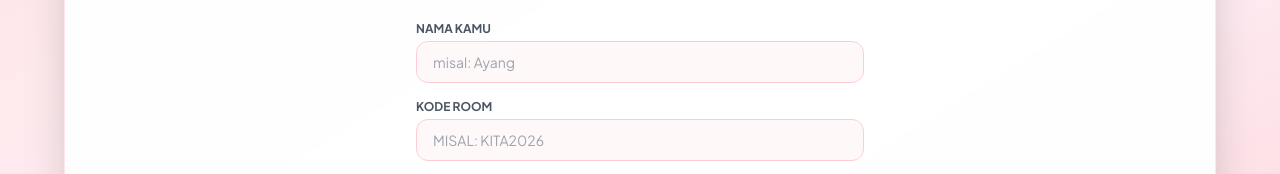
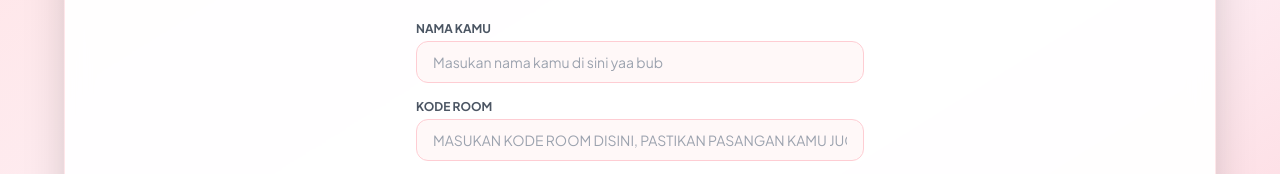
Before and after one commit to TheSploit/heartsync-tod, a website: page public/index.html in a window 1280 px wide. Shown: the part 198-372 px from the top of the page. Drawn offline with nearby package versions, Linux system fonts and the light colour scheme.

Commit message:
Update index.html

```diff
--- a/public/index.html
+++ b/public/index.html
@@ -32,13 +32,13 @@
     <div id="login-sec" class="space-y-4 my-2 max-w-md mx-auto">
       <div>
         <label class="block text-xs font-bold text-gray-600 mb-1">NAMA KAMU</label>
-        <input type="text" id="username" placeholder="misal: Ayang"
+        <input type="text" id="username" placeholder="Masukan nama kamu di sini yaa bub"
           class="w-full px-4 py-2.5 rounded-xl bg-rose-50/50 border border-rose-200 text-gray-700 focus:outline-none focus:ring-2 focus:ring-rose-400 text-sm">
       </div>
 
       <div>
         <label class="block text-xs font-bold text-gray-600 mb-1">KODE ROOM</label>
-        <input type="text" id="room-id" placeholder="misal: KITA2026"
+        <input type="text" id="room-id" placeholder="Masukan kode room disini, pastikan pasangan kamu juga masukkin kode yang sama"
           class="w-full px-4 py-2.5 rounded-xl bg-rose-50/50 border border-rose-200 text-gray-700 focus:outline-none focus:ring-2 focus:ring-rose-400 uppercase text-sm">
       </div>
 
```
